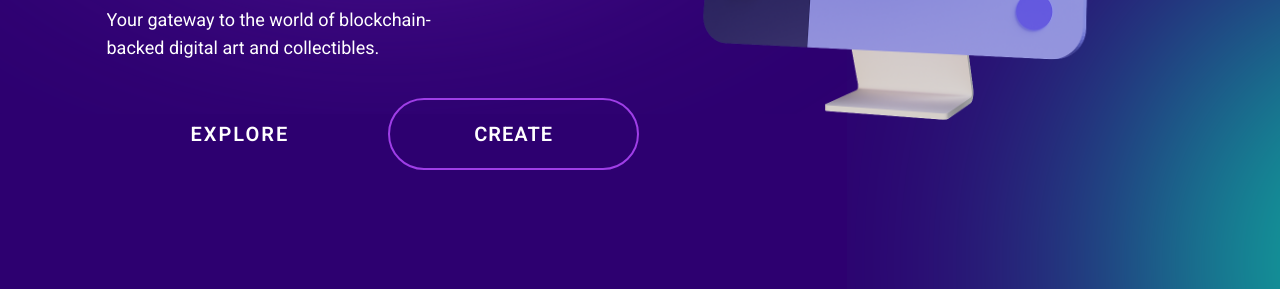
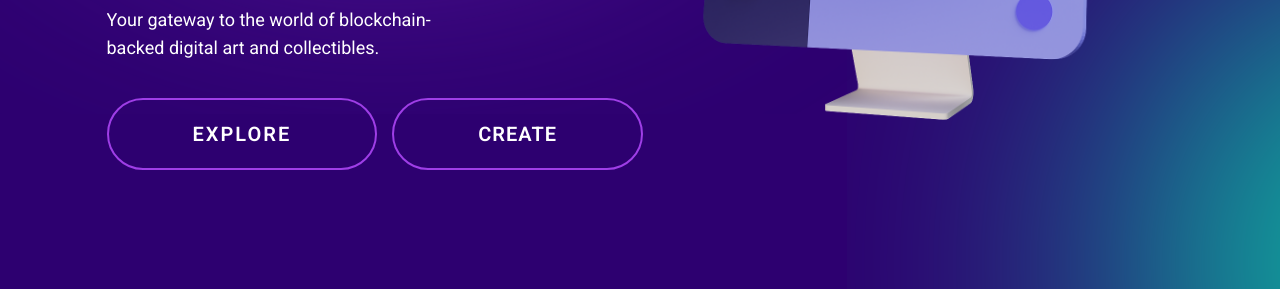
Before and after one commit to Arafat111-design/project-hmm, a plain HTML site: page index.html in a window 1280 px wide. In both pictures the pointer is over the link "EXPLORE". Shown: the part 489-778 px from the top of the page. Drawn offline with Linux system fonts and the light colour scheme.

Commit message:
Update style.css

```diff
--- a/assets/css/style.css
+++ b/assets/css/style.css
@@ -60,6 +60,7 @@ body{
 
 .inline-btn:hover{
     background-color: transparent;
+    border: 2px solid var(--secondary-color);
 }
 
 .border-btn{
```
